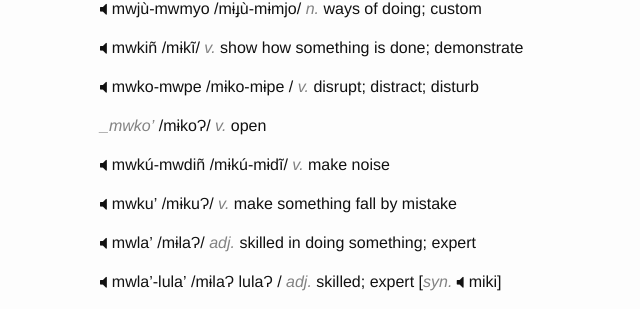
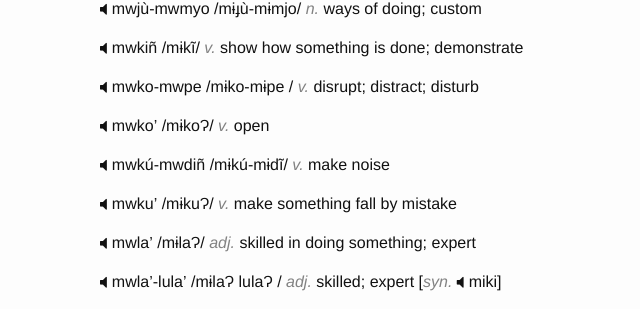
Before and after one commit to hacksparrow/language.apatani.org, a Jekyll site: the page built from dictionary/m.md, in a window 1280 px wide and 900 px high, scrolled down 7516 px. Shown: the part 143-452 px from the top of the window, without its empty margins (170-810 px from the left). Built offline with Jekyll 4.4.1, drawn with Linux system fonts in a browser that asks for light colours; nearby versions of some CDN libraries; comment, search, counter and statistics services are not loaded.

Commit message:
Update m.md

```diff
--- a/dictionary/m.md
+++ b/dictionary/m.md
@@ -572,7 +572,7 @@ __mwkiñ__	/mɨkĩ/ _v._	show how something is done; demonstrate
 __mwko-mwpe__	/mɨko-mɨpe / _v._	disrupt; distract; disturb
 
 
-__mwko'_	/mɨkoɁ/ _v._	open
+__mwko'__	/mɨkoɁ/ _v._	open
 
 
 __mwkú-mwdiñ__	/mɨkú-mɨdĩ/ _v._	make noise
```
